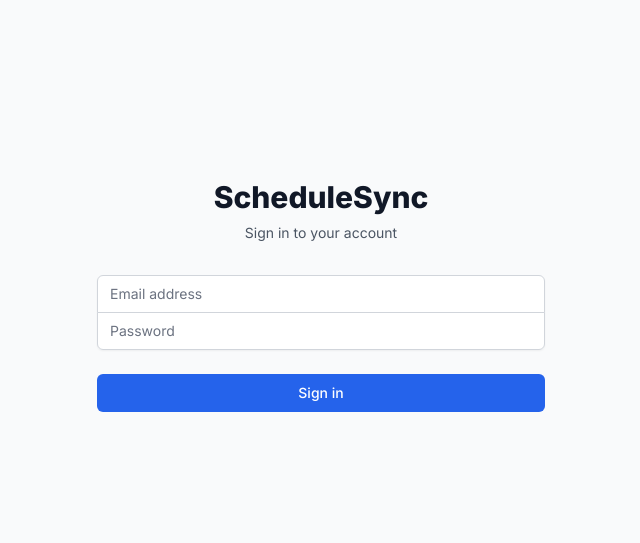
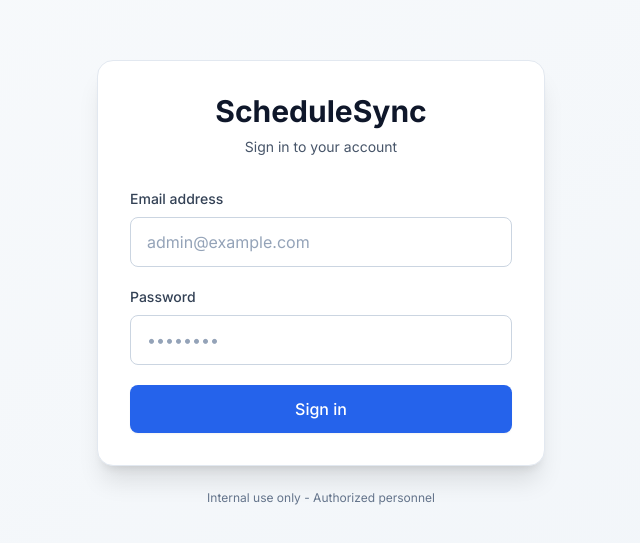
Before and after one commit to Txrissa-dev/schedulesync-web, a Next.js app: page /login in a window 1280 px wide. Shown: the part 117-660 px from the top of the page, without its empty margins (319-959 px from the left). Built offline with nearby package versions, Linux system fonts and the light colour scheme; no server answers.

Commit message:
Sandbox autosave

```diff
--- a/app/login/page.tsx
+++ b/app/login/page.tsx
@@ -34,25 +34,35 @@ export default function LoginPage() {
   }
 
   return (
-    <div className="min-h-screen flex items-center justify-center bg-gray-50 py-12 px-4 sm:px-6 lg:px-8">
-      <div className="max-w-md w-full space-y-8">
-        <div>
-          <h2 className="mt-6 text-center text-3xl font-extrabold text-gray-900">
-            ScheduleSync
-          </h2>
-          <p className="mt-2 text-center text-sm text-gray-600">
-            Sign in to your account
-          </p>
-        </div>
-        <form className="mt-8 space-y-6" onSubmit={handleLogin}>
+    <div className="min-h-screen flex items-center justify-center bg-gradient-to-br from-slate-50 to-slate-100 dark:from-slate-900 dark:to-slate-800 py-12 px-4 sm:px-6 lg:px-8">
+      <div className="max-w-md w-full">
+        {/* Login Card */}
+        <div className="bg-white dark:bg-slate-800 rounded-2xl shadow-xl border border-slate-200 dark:border-slate-700 p-8">
+          {/* Header */}
+          <div className="text-center mb-8">
+            <h1 className="text-3xl font-bold text-slate-900 dark:text-white mb-2">
+              ScheduleSync
+            </h1>
+            <p className="text-slate-600 dark:text-slate-400 text-sm">
+              Sign in to your account
+            </p>
+          </div>
+
+          {/* Error Message */}
           {error && (
-            <div className="rounded-md bg-red-50 p-4">
-              <div className="text-sm text-red-800">{error}</div>
+            <div className="mb-6 rounded-lg bg-red-50 dark:bg-red-900/20 border border-red-200 dark:border-red-800 p-4">
+              <p className="text-sm text-red-800 dark:text-red-300">{error}</p>
             </div>
           )}
-          <div className="rounded-md shadow-sm -space-y-px">
+
+          {/* Login Form */}
+          <form onSubmit={handleLogin} className="space-y-5">
+            {/* Email Field */}
             <div>
-              <label htmlFor="email-address" className="sr-only">
+              <label
+                htmlFor="email-address"
+                className="block text-sm font-medium text-slate-700 dark:text-slate-300 mb-2"
+              >
                 Email address
               </label>
               <input
@@ -61,14 +71,19 @@ export default function LoginPage() {
                 type="email"
                 autoComplete="email"
                 required
-                className="appearance-none rounded-none relative block w-full px-3 py-2 border border-gray-300 placeholder-gray-500 text-gray-900 rounded-t-md focus:outline-none focus:ring-blue-500 focus:border-blue-500 focus:z-10 sm:text-sm"
-                placeholder="Email address"
+                className="w-full px-4 py-3 rounded-lg border border-slate-300 dark:border-slate-600 bg-white dark:bg-slate-900 text-slate-900 dark:text-slate-100 placeholder-slate-400 dark:placeholder-slate-500 focus:outline-none focus:ring-2 focus:ring-blue-500 dark:focus:ring-blue-400 focus:border-transparent transition-all"
+                placeholder="admin@example.com"
                 value={email}
                 onChange={(e) => setEmail(e.target.value)}
               />
             </div>
+
+            {/* Password Field */}
             <div>
-              <label htmlFor="password" className="sr-only">
+              <label
+                htmlFor="password"
+                className="block text-sm font-medium text-slate-700 dark:text-slate-300 mb-2"
+              >
                 Password
               </label>
               <input
@@ -77,24 +92,38 @@ export default function LoginPage() {
                 type="password"
                 autoComplete="current-password"
                 required
-                className="appearance-none rounded-none relative block w-full px-3 py-2 border border-gray-300 placeholder-gray-500 text-gray-900 rounded-b-md focus:outline-none focus:ring-blue-500 focus:border-blue-500 focus:z-10 sm:text-sm"
-                placeholder="Password"
+                className="w-full px-4 py-3 rounded-lg border border-slate-300 dark:border-slate-600 bg-white dark:bg-slate-900 text-slate-900 dark:text-slate-100 placeholder-slate-400 dark:placeholder-slate-500 focus:outline-none focus:ring-2 focus:ring-blue-500 dark:focus:ring-blue-400 focus:border-transparent transition-all"
+                placeholder="••••••••"
                 value={password}
                 onChange={(e) => setPassword(e.target.value)}
               />
             </div>
-          </div>
 
-          <div>
+            {/* Submit Button */}
             <button
               type="submit"
               disabled={loading}
-              className="group relative w-full flex justify-center py-2 px-4 border border-transparent text-sm font-medium rounded-md text-white bg-blue-600 hover:bg-blue-700 focus:outline-none focus:ring-2 focus:ring-offset-2 focus:ring-blue-500 disabled:bg-blue-300"
+              className="w-full mt-6 bg-blue-600 hover:bg-blue-700 dark:bg-blue-500 dark:hover:bg-blue-600 text-white font-medium py-3 px-4 rounded-lg focus:outline-none focus:ring-2 focus:ring-blue-500 focus:ring-offset-2 dark:focus:ring-offset-slate-800 disabled:opacity-50 disabled:cursor-not-allowed transition-all shadow-sm hover:shadow-md"
             >
-              {loading ? 'Signing in...' : 'Sign in'}
+              {loading ? (
+                <span className="flex items-center justify-center">
+                  <svg className="animate-spin -ml-1 mr-3 h-5 w-5 text-white" xmlns="http://www.w3.org/2000/svg" fill="none" viewBox="0 0 24 24">
+                    <circle className="opacity-25" cx="12" cy="12" r="10" stroke="currentColor" strokeWidth="4"></circle>
+                    <path className="opacity-75" fill="currentColor" d="M4 12a8 8 0 018-8V0C5.373 0 0 5.373 0 12h4zm2 5.291A7.962 7.962 0 014 12H0c0 3.042 1.135 5.824 3 7.938l3-2.647z"></path>
+                  </svg>
+                  Signing in...
+                </span>
+              ) : (
+                'Sign in'
+              )}
             </button>
-          </div>
-        </form>
+          </form>
+        </div>
+
+        {/* Footer */}
+        <p className="mt-6 text-center text-xs text-slate-500 dark:text-slate-400">
+          Internal use only - Authorized personnel
+        </p>
       </div>
     </div>
   )
```
